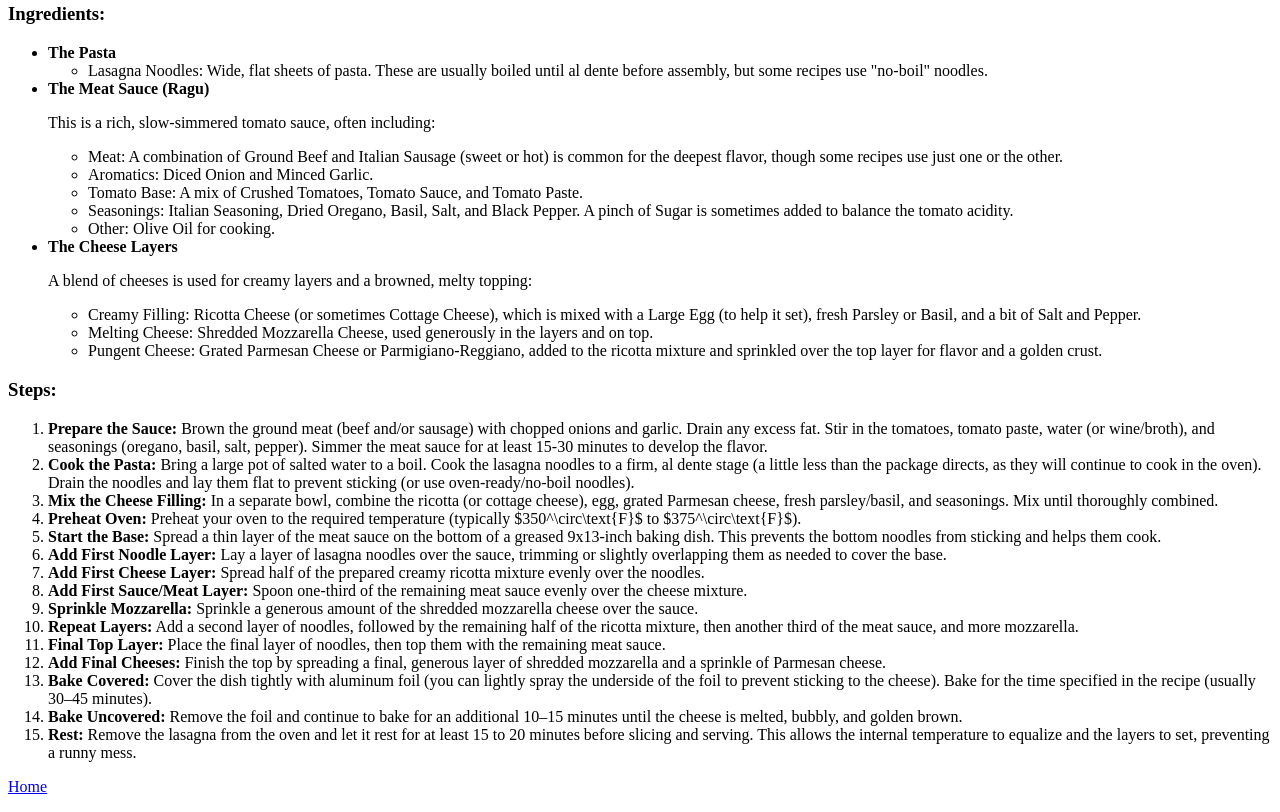
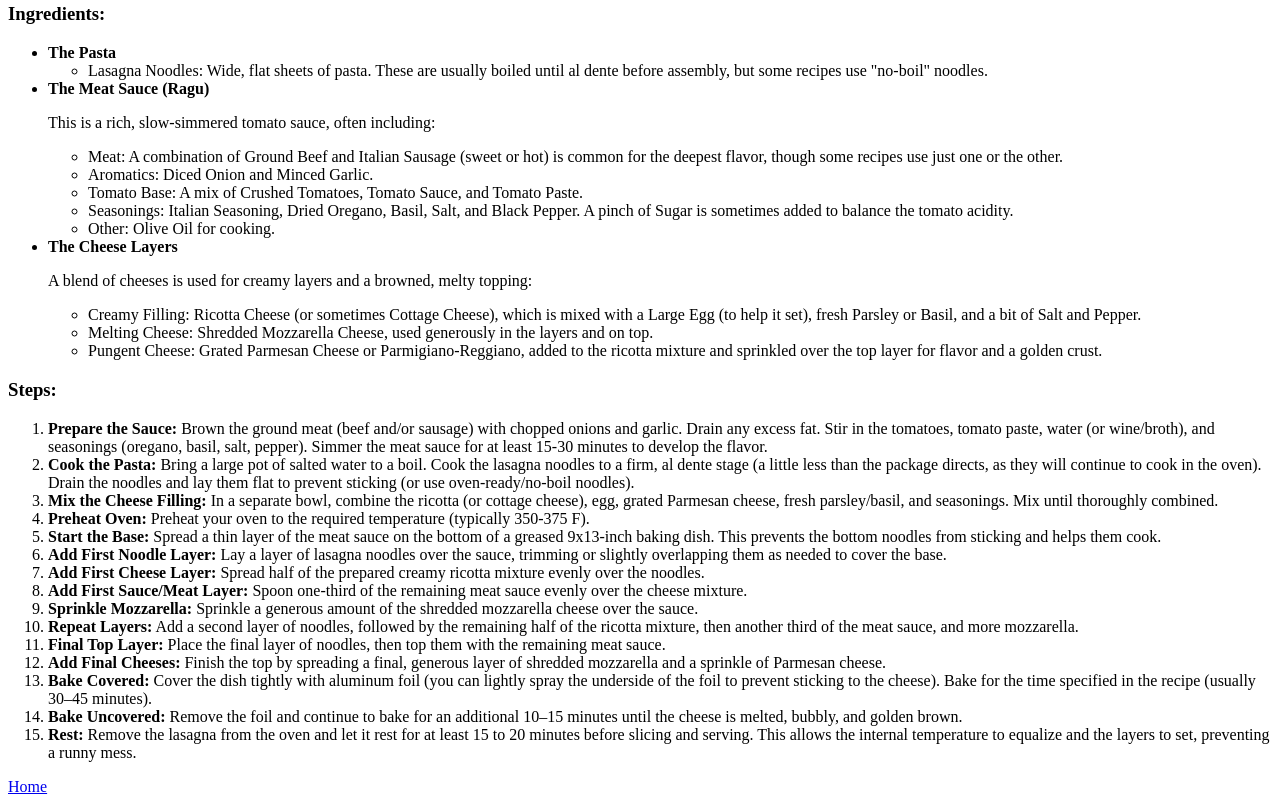
Before and after one commit to Alinezl1/odin-recipe, a plain HTML site: page recipes/lasagna.html in a window 1280 px wide. Shown: the part 519-1331 px from the top of the page. Drawn offline with Linux system fonts and the light colour scheme.

Commit message:
edit typo in the steps

```diff
--- a/recipes/lasagna.html
+++ b/recipes/lasagna.html
@@ -37,7 +37,7 @@
         <li><strong>Prepare the Sauce:</strong> Brown the ground meat (beef and/or sausage) with chopped onions and garlic. Drain any excess fat. Stir in the tomatoes, tomato paste, water (or wine/broth), and seasonings (oregano, basil, salt, pepper). Simmer the meat sauce for at least 15-30 minutes to develop the flavor.</li>
         <li><strong>Cook the Pasta:</strong> Bring a large pot of salted water to a boil. Cook the lasagna noodles to a firm, al dente stage (a little less than the package directs, as they will continue to cook in the oven). Drain the noodles and lay them flat to prevent sticking (or use oven-ready/no-boil noodles).</li>
         <li><strong>Mix the Cheese Filling:</strong> In a separate bowl, combine the ricotta (or cottage cheese), egg, grated Parmesan cheese, fresh parsley/basil, and seasonings. Mix until thoroughly combined.</li>
-        <li><strong>Preheat Oven:</strong> Preheat your oven to the required temperature (typically $350^\circ\text{F}$ to $375^\circ\text{F}$).</li>
+        <li><strong>Preheat Oven:</strong> Preheat your oven to the required temperature (typically 350-375 F).</li>
         <li><strong>Start the Base:</strong> Spread a thin layer of the meat sauce on the bottom of a greased 9x13-inch baking dish. This prevents the bottom noodles from sticking and helps them cook.</li>
         <li><strong>Add First Noodle Layer:</strong> Lay a layer of lasagna noodles over the sauce, trimming or slightly overlapping them as needed to cover the base.</li>
         <li><strong>Add First Cheese Layer:</strong> Spread half of the prepared creamy ricotta mixture evenly over the noodles.</li>
```
Also changed, not shown: 1 other file.
